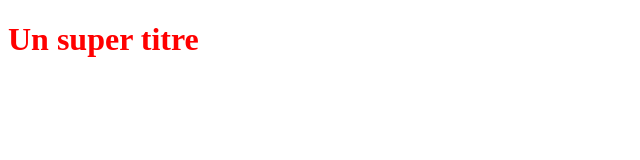
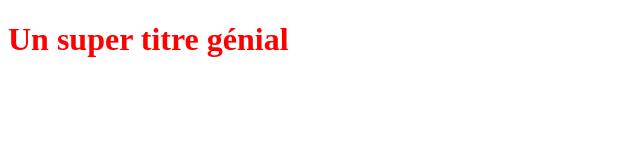
Before and after one commit to orouillier/openclassroom, a plain HTML site: page index.html in a window 1280 px wide. Shown: the whole page, without its empty margins (0-640 px from the left). Drawn offline with Linux system fonts and the light colour scheme.

Commit message:
Modification du titre H1

```diff
--- a/index.html
+++ b/index.html
@@ -5,6 +5,6 @@
    <link rel="stylesheet" type="text/css" href="styles.css">
 </head>
 <body>
-   <h1>Un super titre</h1>
+   <h1>Un super titre génial </h1>
 </body>
 </html>
```
